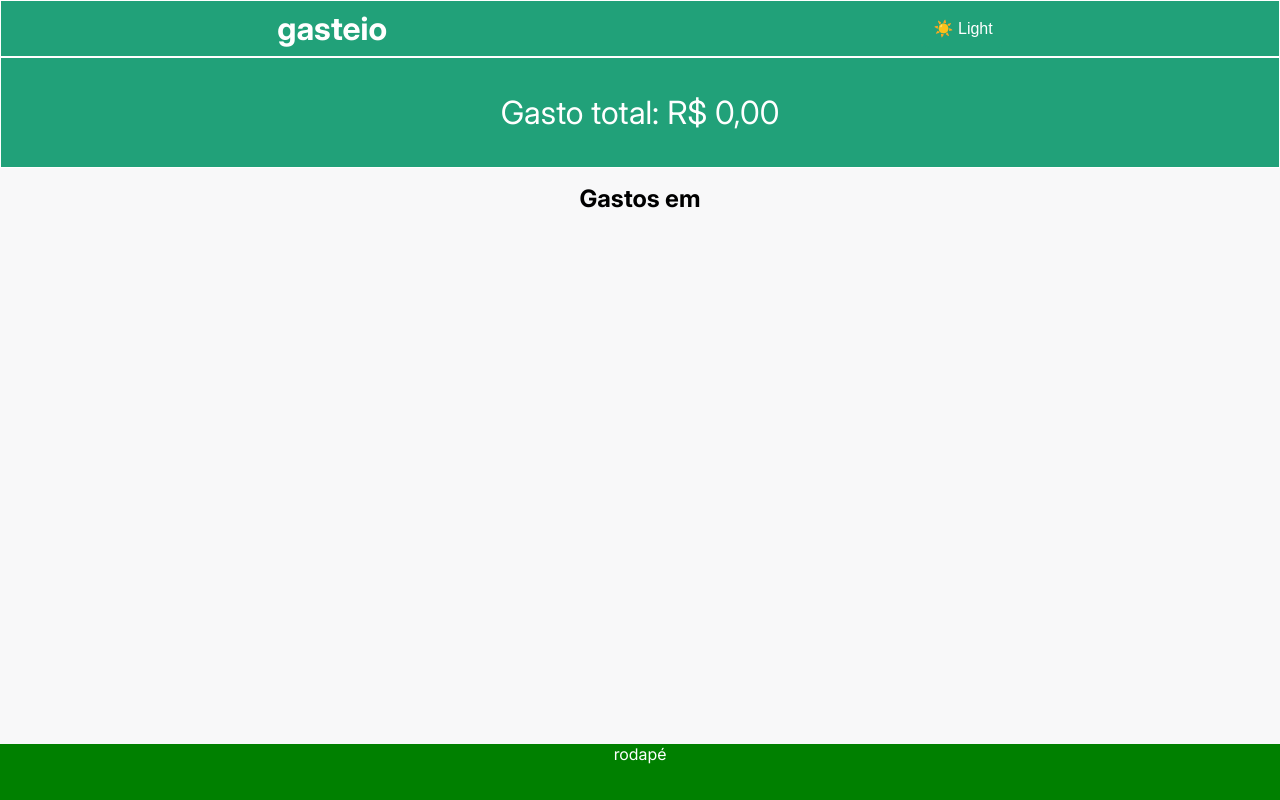
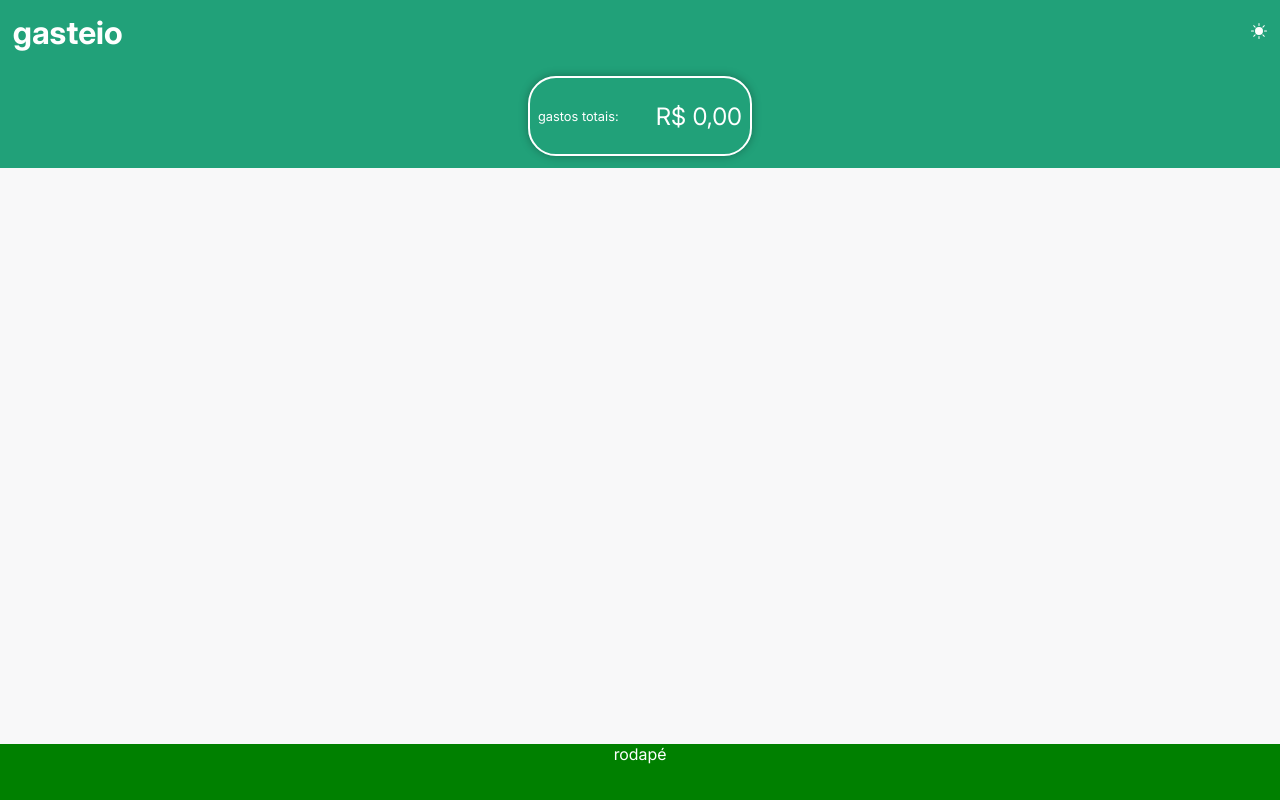
Before and after one commit to fernandonline/gasteio, a Vue app: page /person/1 in a window 1280 px wide. Built offline with nearby package versions, Linux system fonts and the light colour scheme; the HTML template or start-up script is replaced by a standard one.

Commit message:
header styles

```diff
--- /dev/null
+++ b/src/assets/svg/DarkMoon.vue
@@ -0,0 +1,5 @@
+<template>
+  <svg xmlns="http://www.w3.org/2000/svg" width="16" height="16" fill="currentColor" class="bi bi-moon-fill" viewBox="0 0 16 16">
+  <path d="M6 .278a.77.77 0 0 1 .08.858 7.2 7.2 0 0 0-.878 3.46c0 4.021 3.278 7.277 7.318 7.277q.792-.001 1.533-.16a.79.79 0 0 1 .81.316.73.73 0 0 1-.031.893A8.35 8.35 0 0 1 8.344 16C3.734 16 0 12.286 0 7.71 0 4.266 2.114 1.312 5.124.06A.75.75 0 0 1 6 .278"/>
+</svg>
+</template>
--- /dev/null
+++ b/src/assets/svg/LightSun.vue
@@ -0,0 +1,7 @@
+<template>
+  <svg xmlns="http://www.w3.org/2000/svg" width="16" height="16" fill="currentColor" class="bi bi-sun-fill"
+    viewBox="0 0 16 16">
+    <path
+      d="M8 12a4 4 0 1 0 0-8 4 4 0 0 0 0 8M8 0a.5.5 0 0 1 .5.5v2a.5.5 0 0 1-1 0v-2A.5.5 0 0 1 8 0m0 13a.5.5 0 0 1 .5.5v2a.5.5 0 0 1-1 0v-2A.5.5 0 0 1 8 13m8-5a.5.5 0 0 1-.5.5h-2a.5.5 0 0 1 0-1h2a.5.5 0 0 1 .5.5M3 8a.5.5 0 0 1-.5.5h-2a.5.5 0 0 1 0-1h2A.5.5 0 0 1 3 8m10.657-5.657a.5.5 0 0 1 0 .707l-1.414 1.415a.5.5 0 1 1-.707-.708l1.414-1.414a.5.5 0 0 1 .707 0m-9.193 9.193a.5.5 0 0 1 0 .707L3.05 13.657a.5.5 0 0 1-.707-.707l1.414-1.414a.5.5 0 0 1 .707 0m9.193 2.121a.5.5 0 0 1-.707 0l-1.414-1.414a.5.5 0 0 1 .707-.707l1.414 1.414a.5.5 0 0 1 0 .707M4.464 4.465a.5.5 0 0 1-.707 0L2.343 3.05a.5.5 0 1 1 .707-.707l1.414 1.414a.5.5 0 0 1 0 .708" />
+  </svg>
+</template>
--- a/src/components/containers/DebtForm.vue
+++ b/src/components/containers/DebtForm.vue
@@ -1,9 +1,9 @@
 <script setup lang="ts">
 import ModalApp from '../../components/elements/ModalApp.vue';
-import { ref } from 'vue';
+import { computed, ref } from 'vue';
 import { useDebtStore } from '@/stores';
 
-const currentDate = new Date().toISOString().split('T')[0];
+const currentDate = new Date().toISOString().split('T')[0]
 
 const props = defineProps<{ person: { id: string } }>()
 const debtStore = useDebtStore()
@@ -19,16 +19,33 @@ const openAddDebtDialog = () => {
   debtDate.value = currentDate
 }
 
+const formattedDebtValue = computed({
+  get: () => {
+    if (!debtValue.value) return ''
+    const onlyNumbers = debtValue.value.replace(/\D/g, '')
+    const numberValue = parseFloat(onlyNumbers) / 100
+
+    return new Intl.NumberFormat('pt-BR', {
+      minimumFractionDigits: 2,
+      maximumFractionDigits: 2
+    }).format(numberValue)
+  },
+
+  set: (newValue) => {
+    debtValue.value = newValue.replace(/\D/g, '').replace(',', '.');
+  }
+})
+
 const addDebt = () => {
-  const amount = Number(debtValue.value) || 0;
+  const amount = parseFloat(debtValue.value.replace(',', '.')) / 100 || 0
 
   if (!debtName.value.trim()) {
-    alert('Preencha um nome válido');
-    return;
+    alert('Preencha um nome válido')
+    return
   }
 
   debtStore.addDebt(props.person.id, debtName.value.trim(), amount)
-  showAddDebtDialog.value = false;
+  showAddDebtDialog.value = false
 }
 </script>
 
@@ -38,7 +55,7 @@ const addDebt = () => {
   <ModalApp :show="showAddDebtDialog" @close="showAddDebtDialog = false">
     <h2 class="modal-title">Adicionar Gasto</h2>
     <input class="modal-title_input" v-model="debtName" placeholder="Titulo" />
-    <input class="modal-title_input" v-model="debtValue" type="number" placeholder="R$" />
+    <input class="modal-title_input" v-model="formattedDebtValue" placeholder="R$" />
     <input class="modal-title_input" v-model="debtDate" type="date"/>
 
     <div class="modal-btn">
--- a/src/components/elements/ThemeSwitcher.vue
+++ b/src/components/elements/ThemeSwitcher.vue
@@ -1,11 +1,7 @@
-<template>
-  <button @click="toggleTheme">
-    {{ theme === "dark" ? "🌙 Dark" : "☀️ Light" }}
-  </button>
-</template>
-
 <script setup lang="ts">
 import { useTheme } from "../../stores/useTheme";
+import LightSun from "@/assets/svg/LightSun.vue";
+import DarkMoon from "@/assets/svg/DarkMoon.vue";
 
 const { theme, setTheme } = useTheme();
 
@@ -14,14 +10,18 @@ const toggleTheme = () => {
 };
 </script>
 
+<template>
+  <button @click="toggleTheme">
+    <DarkMoon v-if="theme === 'dark'" />
+    <LightSun v-else />
+  </button>
+</template>
+
 <style scoped>
 button {
-  padding: 10px;
   border: none;
   background: var(--primary-bg);
   color: var(--text-color);
   cursor: pointer;
-  font-size: 16px;
-  border-radius: 5px;
 }
 </style>
--- a/src/components/layout/HeaderApp.vue
+++ b/src/components/layout/HeaderApp.vue
@@ -22,9 +22,15 @@ watch(() => route.params.id, (newId) => {
       <ThemeSwitcher/>
     </div>
 
+    <div class="header-total">
+      <div class="header-total_container">
 
-    <div class="header-total">
-      <span>Gasto total: R$ {{ formatCurrency(personId ? debtStore.getPersonTotal(personId).value : debtStore.totalDebts) }}</span>
+        <span class="header-total_text"> gastos totais:</span>
+        <span class="header-total_value">
+          R$ {{ formatCurrency(personId ? debtStore.getPersonTotal(personId).value : debtStore.totalDebts) }}
+        </span>
+
+      </div>
     </div>
   </header>
 </template>
@@ -40,20 +46,42 @@ watch(() => route.params.id, (newId) => {
 }
 
 .header-title {
-  border: 1px solid white;
   width: 100%;
   display: flex;
-  justify-content: space-around;
-  padding: .5rem;
+  justify-content: space-between;
+  padding: .8rem;
 }
 
 .header-total {
-  border: 1px solid white;
   width: 100%;
-  height: 68%;
+  height: 67%;
   display: flex;
   justify-content: center;
   align-items: center;
-  font-size: 2rem;
+}
+
+.header-total_container {
+  display: flex;
+  flex-direction: row;
+  align-items: center;
+  border: 2px solid var(--destaq-txt);
+  border-radius: 28px;
+  min-width: 14rem;
+  height: 5rem;
+  justify-content: space-evenly;
+  padding: .5rem;
+  box-shadow: 0 0 10px rgba(0, 0, 0, 0.3);
+}
+
+.header-total_text {
+  font-size: .8rem;
+  width: 40%;
+}
+
+.header-total_value {
+  font-size: 1.5rem;
+  font-weight: 400;
+  width: 60%;
+  text-align: end;
 }
 </style>
--- a/src/components/layout/PersonDeatils.vue
+++ b/src/components/layout/PersonDeatils.vue
@@ -2,9 +2,8 @@
 import { useRoute } from 'vue-router';
 import { useDebtStore, formatCurrency } from '@/stores';
 import { ref, watchEffect } from 'vue';
-import DebtForm from '../containers/DebtForm.vue';
 import ButtonApp from '@/components/elements/ButtonApp.vue';
-import TrashImg from '@/assets/svg/trashImg.vue';
+import TrashImg from '@/assets/svg/TrashImg.vue';
 
 const route = useRoute()
 const debtStore = useDebtStore()
@@ -34,9 +33,6 @@ watchEffect(() => {
 </script>
 
 <template>
-
-    <h2>Gastos em {{ person?.name }}</h2>
-    <DebtForm v-if="person" :person="person"/>
 
     <div class="debt-container" v-for="debt in debts" :key="debt.id">
 
@@ -70,6 +66,7 @@ watchEffect(() => {
   display: flex;
   justify-content: center;
   align-items: center;
+  margin-left: 5px;
 }
 
 .debt-container_details {
@@ -93,8 +90,12 @@ watchEffect(() => {
 }
 
 .details-currency {
-  min-width: 35%;
+  min-width: 25%;
   height: auto;
   font-weight: 600;
+
+  @media screen and (min-width: 748px) {
+    min-width: 15%;
+  }
 }
 </style>
--- a/src/components/layout/PersonList.vue
+++ b/src/components/layout/PersonList.vue
@@ -1,5 +1,5 @@
 <script setup lang="ts">
-import TrashImg from '@/assets/svg/trashImg.vue';
+import TrashImg from '@/assets/svg/TrashImg.vue';
 import ButtonApp from '../../components/elements/ButtonApp.vue';
 import { useDebtStore, formatCurrency } from '../../stores';
 import { RouterLink } from 'vue-router';
@@ -48,6 +48,7 @@ const removePerson = (personId: string) => {
   display: flex;
   justify-content: center;
   align-items: center;
+  margin-left: 5px;
 }
 
 .category-container_card {
@@ -63,8 +64,12 @@ const removePerson = (personId: string) => {
 }
 
 .currency {
-  min-width: 35%;
+  min-width: 25%;
   height: auto;
   font-weight: 600;
+
+  @media screen and (min-width: 748px) {
+    min-width: 15%;
+  }
 }
 </style>
```
